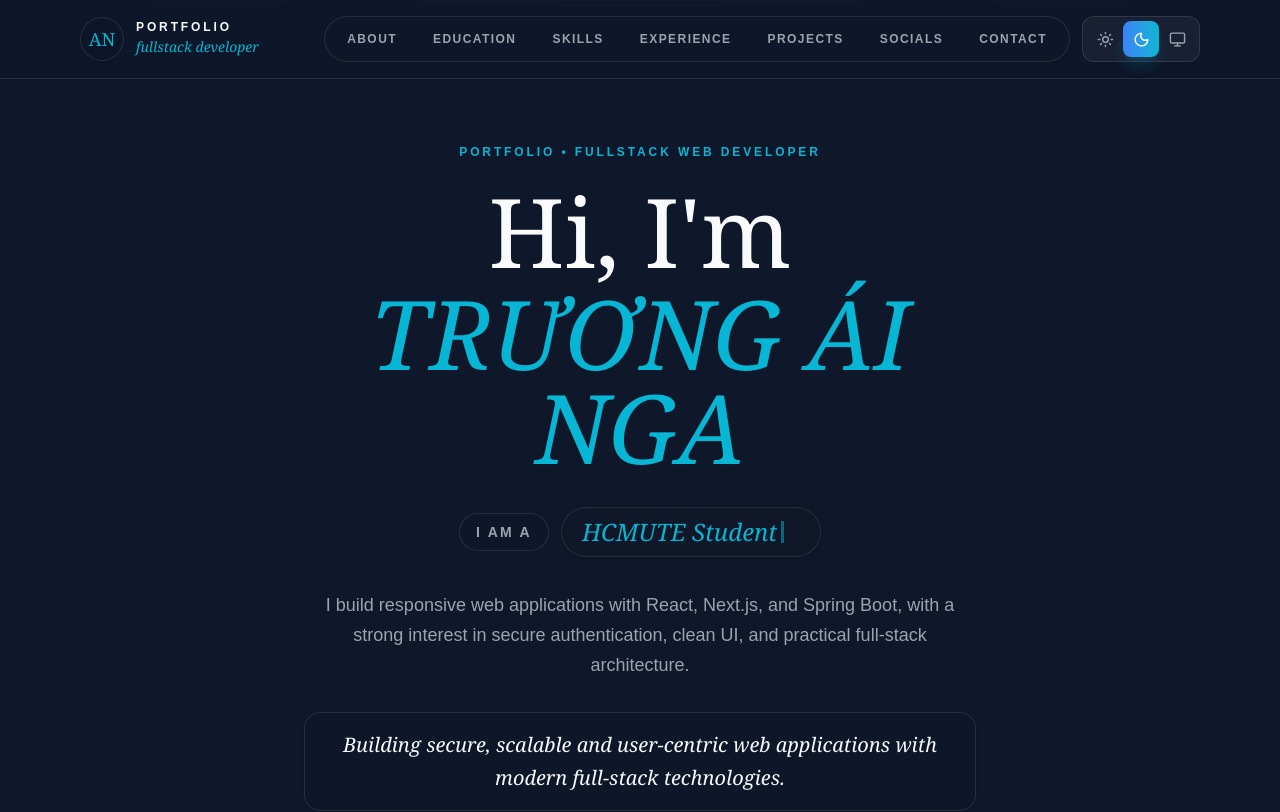
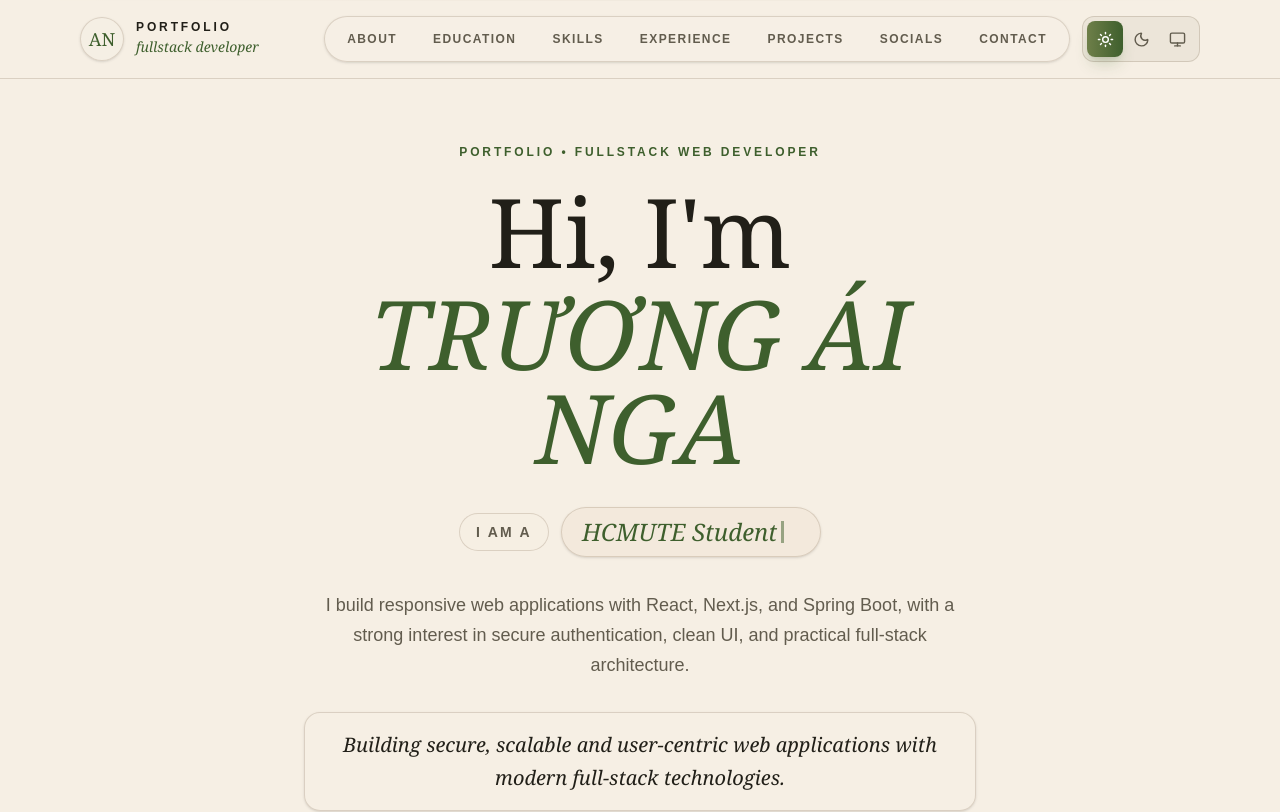
Before and after one commit to AiNga04/Portfolio, a Next.js app: page / in a window 1280 px wide. Shown: the top 812 px of the page. Built offline with nearby package versions, Linux system fonts and the light colour scheme.

Commit message:
feat: update default theme to light mode across layout and theme provider

```diff
--- a/src/app/layout.tsx
+++ b/src/app/layout.tsx
@@ -53,8 +53,8 @@ export default function RootLayout({
     (function() {
       try {
         var storageKey = "portfolio-theme";
-        var theme = localStorage.getItem(storageKey) || "dark";
-        if (theme !== "light" && theme !== "dark" && theme !== "system") theme = "dark";
+        var theme = localStorage.getItem(storageKey) || "light";
+        if (theme !== "light" && theme !== "dark" && theme !== "system") theme = "light";
         var systemDark = window.matchMedia("(prefers-color-scheme: dark)").matches;
         var resolved = theme === "system" ? (systemDark ? "dark" : "light") : theme;
         var root = document.documentElement;
--- a/src/components/ThemeProvider.tsx
+++ b/src/components/ThemeProvider.tsx
@@ -43,7 +43,7 @@ function applyTheme(mode: ThemeMode) {
 
 function getStoredTheme(): ThemeMode {
   if (typeof window === "undefined") {
-    return "dark";
+    return "light";
   }
 
   const storedTheme = localStorage.getItem(STORAGE_KEY);
@@ -51,7 +51,7 @@ function getStoredTheme(): ThemeMode {
     storedTheme === "dark" ||
     storedTheme === "system"
     ? storedTheme
-    : "dark";
+    : "light";
 }
 
 function getThemeSnapshot() {
@@ -61,7 +61,7 @@ function getThemeSnapshot() {
 }
 
 function getServerThemeSnapshot() {
-  return "dark:dark";
+  return "light:light";
 }
 
 function subscribeToThemeChanges(callback: () => void) {
```
